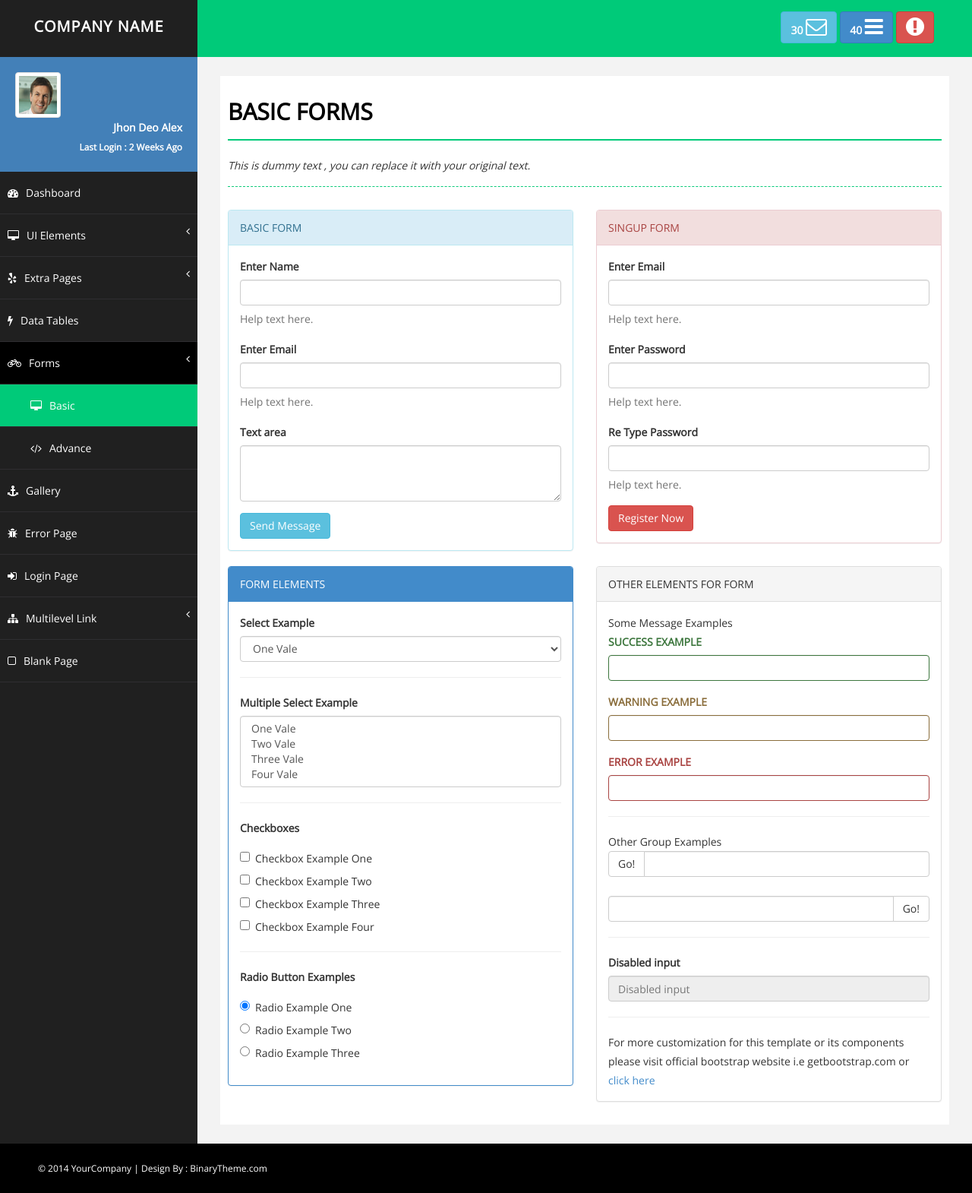
After one commit to hirokapuriya/Eletrical, a PHP site: page /admin/service.html in a window 1280 px wide. The commit adds this page. Shown: the whole page at 76% size. Run offline with PHP 8.4, Linux system fonts and the light colour scheme.

Commit message:
ECL-2 add mulitpal data

```diff
--- a/admin/image_upload.php
+++ b/admin/image_upload.php
@@ -1,8 +1,8 @@
 <?php
 error_reporting(E_ALL);
 ini_set('display_errors', TRUE);
-include('../controller.php');
-//kapuriyahiren8899@gmail.com
+include('controller.php');
+
 if(isset($_POST['submit']))
 {
     //var_dump($_POST['submit']); die('789');
@@ -18,7 +18,7 @@ if(isset($_POST['submit']))
     <input class="btn-one" type="submit" name="submit_image" value="submit_image" required="required">
 </form> -->
 
-<form method="post" enctype="multipart/form-data">
+    <form method="post" enctype="multipart/form-data">
         Upload a File:
         <input type="file" name="gallery_image" id="fileToUpload">
         <input type="submit" name="submit" value="Upload File Now" >
--- /dev/null
+++ b/admin/service.html
@@ -0,0 +1,402 @@
+<!DOCTYPE html>
+<html xmlns="http://www.w3.org/1999/xhtml">
+<head>
+    <meta charset="utf-8" />
+    <meta name="viewport" content="width=device-width, initial-scale=1.0" />
+    <title>Responsive Bootstrap Advance Admin Template</title>
+
+    <!-- BOOTSTRAP STYLES-->
+    <link href="assets/css/bootstrap.css" rel="stylesheet" />
+    <!-- FONTAWESOME STYLES-->
+    <link href="assets/css/font-awesome.css" rel="stylesheet" />
+    <!--CUSTOM BASIC STYLES-->
+    <link href="assets/css/basic.css" rel="stylesheet" />
+    <!--CUSTOM MAIN STYLES-->
+    <link href="assets/css/custom.css" rel="stylesheet" />
+    <!-- GOOGLE FONTS-->
+    <link href='http://fonts.googleapis.com/css?family=Open+Sans' rel='stylesheet' type='text/css' />
+</head>
+<body>
+    <div id="wrapper">
+        <nav class="navbar navbar-default navbar-cls-top " role="navigation" style="margin-bottom: 0">
+            <div class="navbar-header">
+                <button type="button" class="navbar-toggle" data-toggle="collapse" data-target=".sidebar-collapse">
+                    <span class="sr-only">Toggle navigation</span>
+                    <span class="icon-bar"></span>
+                    <span class="icon-bar"></span>
+                    <span class="icon-bar"></span>
+                </button>
+                <a class="navbar-brand" href="index.html">COMPANY NAME</a>
+            </div>
+
+            <div class="header-right">
+
+              <a href="message-task.html" class="btn btn-info" title="New Message"><b>30 </b><i class="fa fa-envelope-o fa-2x"></i></a>
+                <a href="message-task.html" class="btn btn-primary" title="New Task"><b>40 </b><i class="fa fa-bars fa-2x"></i></a>
+                <a href="login.html" class="btn btn-danger" title="Logout"><i class="fa fa-exclamation-circle fa-2x"></i></a>
+
+
+            </div>
+        </nav>
+        <!-- /. NAV TOP  -->
+        <nav class="navbar-default navbar-side" role="navigation">
+            <div class="sidebar-collapse">
+                <ul class="nav" id="main-menu">
+                    <li>
+                        <div class="user-img-div">
+                            <img src="assets/img/user.png" class="img-thumbnail" />
+
+                            <div class="inner-text">
+                                Jhon Deo Alex
+                            <br />
+                                <small>Last Login : 2 Weeks Ago </small>
+                            </div>
+                        </div>
+
+                    </li>
+
+
+                    <li>
+                        <a  href="index.html"><i class="fa fa-dashboard "></i>Dashboard</a>
+                    </li>
+                    <li>
+                        <a href="#"><i class="fa fa-desktop "></i>UI Elements <span class="fa arrow"></span></a>
+                         <ul class="nav nav-second-level">
+                            <li>
+                                <a href="panel-tabs.html"><i class="fa fa-toggle-on"></i>Tabs & Panels</a>
+                            </li>
+                            <li>
+                                <a href="notification.html"><i class="fa fa-bell "></i>Notifications</a>
+                            </li>
+                             <li>
+                                <a href="progress.html"><i class="fa fa-circle-o "></i>Progressbars</a>
+                            </li>
+                             <li>
+                                <a href="buttons.html"><i class="fa fa-code "></i>Buttons</a>
+                            </li>
+                             <li>
+                                <a href="icons.html"><i class="fa fa-bug "></i>Icons</a>
+                            </li>
+                             <li>
+                                <a href="wizard.html"><i class="fa fa-bug "></i>Wizard</a>
+                            </li>
+                             <li>
+                                <a href="typography.html"><i class="fa fa-edit "></i>Typography</a>
+                            </li>
+                             <li>
+                                <a href="grid.html"><i class="fa fa-eyedropper "></i>Grid</a>
+                            </li>
+
+
+                        </ul>
+                    </li>
+                     <li>
+                        <a href="#"><i class="fa fa-yelp "></i>Extra Pages <span class="fa arrow"></span></a>
+                         <ul class="nav nav-second-level">
+                            <li>
+                                <a href="invoice.html"><i class="fa fa-coffee"></i>Invoice</a>
+                            </li>
+                            <li>
+                                <a href="pricing.html"><i class="fa fa-flash "></i>Pricing</a>
+                            </li>
+                             <li>
+                                <a href="component.html"><i class="fa fa-key "></i>Components</a>
+                            </li>
+                             <li>
+                                <a href="social.html"><i class="fa fa-send "></i>Social</a>
+                            </li>
+
+                             <li>
+                                <a href="message-task.html"><i class="fa fa-recycle "></i>Messages & Tasks</a>
+                            </li>
+
+
+                        </ul>
+                    </li>
+                    <li>
+                        <a href="table.html"><i class="fa fa-flash "></i>Data Tables </a>
+
+                    </li>
+                     <li>
+                        <a class="active-menu-top" href="#"><i class="fa fa-bicycle "></i>Forms <span class="fa arrow"></span></a>
+                         <ul class="nav nav-second-level collapse in">
+
+                             <li>
+                                <a  class="active-menu" href="form.html"><i class="fa fa-desktop "></i>Basic </a>
+                            </li>
+                             <li>
+                                <a href="form-advance.html"><i class="fa fa-code "></i>Advance</a>
+                            </li>
+
+
+                        </ul>
+                    </li>
+                     <li>
+                        <a href="gallery.html"><i class="fa fa-anchor "></i>Gallery</a>
+                    </li>
+                     <li>
+                        <a href="error.html"><i class="fa fa-bug "></i>Error Page</a>
+                    </li>
+                    <li>
+                        <a href="login.html"><i class="fa fa-sign-in "></i>Login Page</a>
+                    </li>
+                    <li>
+                        <a href="#"><i class="fa fa-sitemap "></i>Multilevel Link <span class="fa arrow"></span></a>
+                         <ul class="nav nav-second-level">
+                            <li>
+                                <a href="#"><i class="fa fa-bicycle "></i>Second Level Link</a>
+                            </li>
+                             <li>
+                                <a href="#"><i class="fa fa-flask "></i>Second Level Link</a>
+                            </li>
+                            <li>
+                                <a href="#">Second Level Link<span class="fa arrow"></span></a>
+                                <ul class="nav nav-third-level">
+                                    <li>
+                                        <a href="#"><i class="fa fa-plus "></i>Third Level Link</a>
+                                    </li>
+                                    <li>
+                                        <a href="#"><i class="fa fa-comments-o "></i>Third Level Link</a>
+                                    </li>
+
+                                </ul>
+
+                            </li>
+                        </ul>
+                    </li>
+
+                    <li>
+                        <a  href="blank.html"><i class="fa fa-square-o "></i>Blank Page</a>
+                    </li>
+                </ul>
+            </div>
+
+        </nav>
+        <!-- /. NAV SIDE  -->
+        <div id="page-wrapper">
+            <div id="page-inner">
+                <div class="row">
+                    <div class="col-md-12">
+                        <h1 class="page-head-line">Basic Forms</h1>
+                        <h1 class="page-subhead-line">This is dummy text , you can replace it with your original text. </h1>
+
+                    </div>
+                </div>
+                <!-- /. ROW  -->
+                <div class="row">
+            <div class="col-md-6 col-sm-6 col-xs-12">
+               <div class="panel panel-info">
+                        <div class="panel-heading">
+                           BASIC FORM
+                        </div>
+                        <div class="panel-body">
+                            <form role="form">
+                                        <div class="form-group">
+                                            <label>Enter Name</label>
+                                            <input class="form-control" type="text">
+                                            <p class="help-block">Help text here.</p>
+                                        </div>
+                                 <div class="form-group">
+                                            <label>Enter Email</label>
+                                            <input class="form-control" type="text">
+                                     <p class="help-block">Help text here.</p>
+                                        </div>
+                                            <div class="form-group">
+                                            <label>Text area</label>
+                                            <textarea class="form-control" rows="3"></textarea>
+                                        </div>
+
+
+                                        <button type="submit" class="btn btn-info">Send Message </button>
+
+                                    </form>
+                            </div>
+                        </div>
+                            </div>
+<div class="col-md-6 col-sm-6 col-xs-12">
+               <div class="panel panel-danger">
+                        <div class="panel-heading">
+                           SINGUP FORM
+                        </div>
+                        <div class="panel-body">
+                            <form role="form">
+
+                                 <div class="form-group">
+                                            <label>Enter Email</label>
+                                            <input class="form-control" type="text">
+                                     <p class="help-block">Help text here.</p>
+                                        </div>
+                                            <div class="form-group">
+                                            <label>Enter Password</label>
+                                            <input class="form-control" type="password">
+                                     <p class="help-block">Help text here.</p>
+                                        </div>
+                                <div class="form-group">
+                                            <label>Re Type Password </label>
+                                            <input class="form-control" type="password">
+                                     <p class="help-block">Help text here.</p>
+                                        </div>
+
+                                        <button type="submit" class="btn btn-danger">Register Now </button>
+
+                                    </form>
+                            </div>
+                        </div>
+                            </div>
+        </div>
+             <!--/.ROW-->
+             <div class="row">
+                 <div class="col-md-6 col-sm-6 col-xs-12">
+               <div class="panel panel-primary">
+                        <div class="panel-heading">
+                           FORM ELEMENTS
+                        </div>
+                        <div class="panel-body">
+                            <div class="form-group">
+                                            <label>Select Example</label>
+                                            <select class="form-control">
+                                                <option>One Vale</option>
+                                                <option>Two Vale</option>
+                                                <option>Three Vale</option>
+                                                <option>Four Vale</option>
+                                            </select>
+                                        </div>
+                            <hr>
+                            <div class="form-group">
+                                            <label>Multiple Select Example</label>
+                                            <select multiple="" class="form-control">
+                                                <option>One Vale</option>
+                                                <option>Two Vale</option>
+                                                <option>Three Vale</option>
+                                                <option>Four Vale</option>
+                                            </select>
+                                        </div>
+                            <hr>
+                            <div class="form-group">
+                                            <label>Checkboxes</label>
+                                            <div class="checkbox">
+                                                <label>
+                                                    <input type="checkbox" value="">Checkbox Example One
+                                                </label>
+                                            </div>
+                                            <div class="checkbox">
+                                                <label>
+                                                    <input type="checkbox" value="">Checkbox Example Two
+                                                </label>
+                                            </div>
+                                            <div class="checkbox">
+                                                <label>
+                                                    <input type="checkbox" value="">Checkbox Example Three
+                                                </label>
+                                            </div>
+                                  <div class="checkbox">
+                                                <label>
+                                                    <input type="checkbox" value="">Checkbox Example Four
+                                                </label>
+                                            </div>
+                                        </div>
+                            <hr>
+                            <div class="form-group">
+                                            <label>Radio Button Examples</label>
+                                            <div class="radio">
+                                                <label>
+                                                    <input type="radio" name="optionsRadios" id="optionsRadios1" value="option1" checked="">Radio Example One
+                                                </label>
+                                            </div>
+                                            <div class="radio">
+                                                <label>
+                                                    <input type="radio" name="optionsRadios" id="optionsRadios2" value="option2">Radio Example Two
+                                                </label>
+                                            </div>
+                                            <div class="radio">
+                                                <label>
+                                                    <input type="radio" name="optionsRadios" id="optionsRadios3" value="option3">Radio Example Three
+                                                </label>
+                                            </div>
+                                        </div>
+                            </div>
+                        </div>
+                            </div>
+            <div class="col-md-6 col-sm-6 col-xs-12">
+               <div class="panel panel-default">
+                        <div class="panel-heading">
+                           OTHER ELEMENTS FOR FORM
+                        </div>
+                        <div class="panel-body">
+
+                            <form role="form">
+                                Some Message Examples
+                                <br />
+                                        <div class="form-group has-success">
+                                            <label class="control-label" for="success">SUCCESS EXAMPLE</label>
+                                            <input type="text" class="form-control" id="success" />
+                                        </div>
+                                        <div class="form-group has-warning">
+                                            <label class="control-label" for="warning">WARNING EXAMPLE</label>
+                                            <input type="text" class="form-control" id="warning" />
+                                        </div>
+                                        <div class="form-group has-error">
+                                            <label class="control-label" for="error">ERROR EXAMPLE</label>
+                                            <input type="text" class="form-control" id="error" />
+                                        </div>
+                                    </form>
+                            <hr>
+                            Other Group Examples
+                            <br>
+                            <form role="form">
+                                  <div class="input-group">
+      <span class="form-group input-group-btn">
+        <button class="btn btn-default" type="button">Go!</button>
+      </span>
+      <input type="text" class="form-control" />
+    </div>
+<br />
+                                           <div class="input-group">
+
+      <input type="text" class="form-control" />
+                                                <span class="form-group input-group-btn">
+        <button class="btn btn-default" type="button">Go!</button>
+      </span>
+    </div>
+                                         </form>
+                            <hr>
+                            <form role="form">
+                                            <div class="form-group">
+                                                <label for="disabledInput">Disabled input</label>
+                                                <input class="form-control" id="disabledInput" type="text" placeholder="Disabled input" disabled="">
+                                            </div>
+
+
+                                    </form>
+                            <hr />
+                            For more customization for this template or its components please visit official bootstrap website i.e getbootstrap.com or
+                            <a href="http://getbootstrap.com/components/" target="_blank">click here</a>
+                            </div>
+                        </div>
+                            </div>
+
+        </div>
+
+            </div>
+            <!-- /. PAGE INNER  -->
+        </div>
+        <!-- /. PAGE WRAPPER  -->
+    </div>
+    <!-- /. WRAPPER  -->
+    <div id="footer-sec">
+        &copy; 2014 YourCompany | Design By : <a href="http://www.binarytheme.com/" target="_blank">BinaryTheme.com</a>
+    </div>
+    <!-- /. FOOTER  -->
+    <!-- SCRIPTS -AT THE BOTOM TO REDUCE THE LOAD TIME-->
+    <!-- JQUERY SCRIPTS -->
+    <script src="assets/js/jquery-1.10.2.js"></script>
+    <!-- BOOTSTRAP SCRIPTS -->
+    <script src="assets/js/bootstrap.js"></script>
+    <!-- METISMENU SCRIPTS -->
+    <script src="assets/js/jquery.metisMenu.js"></script>
+    <!-- CUSTOM SCRIPTS -->
+    <script src="assets/js/custom.js"></script>
+
+
+</body>
+</html>
--- a/model.php
+++ b/model.php
@@ -19,7 +19,7 @@
     }
     public function gallery_model($gallery_img)
     {
-      //var_dump($gallery_img); die('Hello model');
+      var_dump($gallery_img); die('Hello model');
       global $con;
 
       $gallery_query= mysqli_query($con,"INSERT INTO gallery_img(gallery_image) values('".$gallery_img."')") or die(mysqli_error('this is not completed for images'));
```
Also changed, not shown: admin/controller.php (+27 -0 lines), admin/model.php (+7 -0 lines), admin/service.php (added, +52 -0 lines), controller.php (+0 -17 lines), db/Eletrical.sql (+92 -61 lines).
